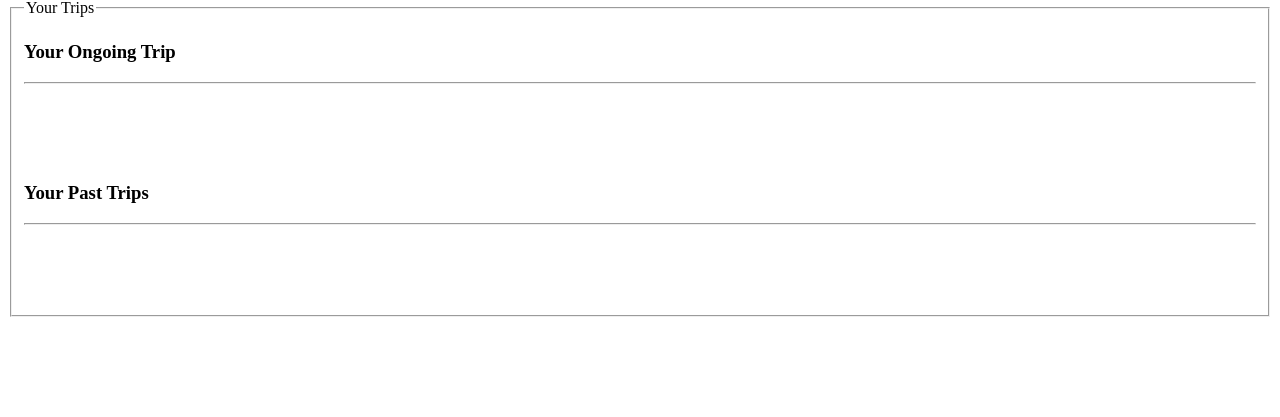
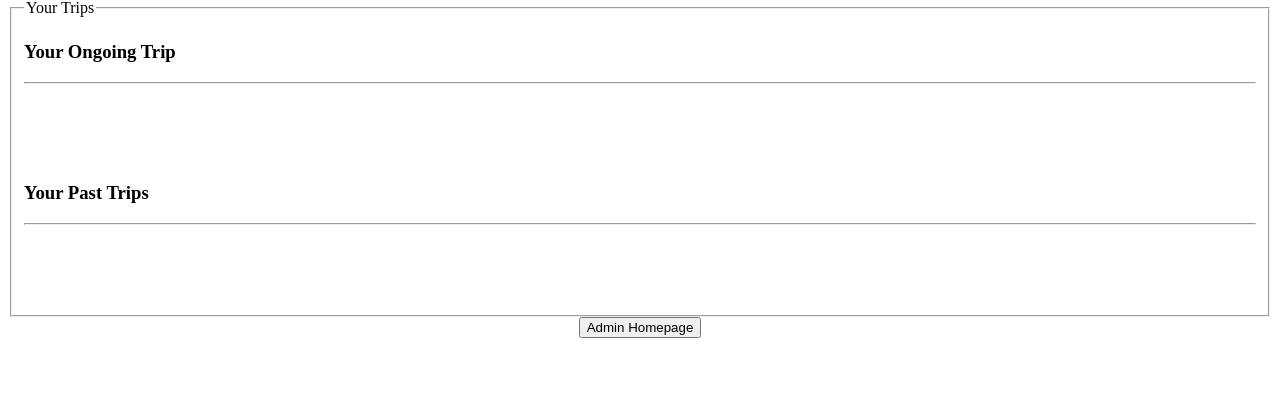
Before and after one commit to shajaratul/TMS, a PHP site: page /userhomepage.php in a window 1280 px wide. Shown: the part 182-599 px from the top of the page. Run offline with PHP 8.4, Linux system fonts and the light colour scheme.

Commit message:
temp connected adminhomepage to userhomepage

```diff
--- a/adminhomepage.php
+++ b/adminhomepage.php
@@ -70,7 +70,7 @@
 	</div>
 
 	<div id="dashboard">
-		<p> Lorem Ipsum </p><p> Lorem Ipsum </p><p> Lorem Ipsum </p><p> Lorem Ipsum </p><p> Lorem Ipsum </p><p> Lorem Ipsum </p><p> Lorem Ipsum </p><p> Lorem Ipsum </p><p> Lorem Ipsum </p><p> Lorem Ipsum </p><p> Lorem Ipsum </p><p> Lorem Ipsum </p><p> Lorem Ipsum </p><p> Lorem Ipsum </p><p> Lorem Ipsum </p><p> Lorem Ipsum </p><p> Lorem Ipsum </p><p> Lorem Ipsum </p><p> Lorem Ipsum </p><p> Lorem Ipsum </p><p> Lorem Ipsum </p><p> Lorem Ipsum </p><p> Lorem Ipsum </p><p> Lorem Ipsum </p><p> Lorem Ipsum </p><p> Lorem Ipsum </p><p> Lorem Ipsum </p><p> Lorem Ipsum </p><p> Lorem Ipsum </p><p> Lorem Ipsum </p><p> Lorem Ipsum </p><p> Lorem Ipsum </p><p> Lorem Ipsum </p><p> Lorem Ipsum </p><p> Lorem Ipsum </p><p> Lorem Ipsum </p><p> Lorem Ipsum </p><p> Lorem Ipsum </p><p> Lorem Ipsum </p><p> Lorem Ipsum </p><p> Lorem Ipsum </p><p> Lorem Ipsum </p><p> Lorem Ipsum </p><p> Lorem Ipsum </p><p> Lorem Ipsum </p><p> Lorem Ipsum </p><p> Lorem Ipsum </p><p> Lorem Ipsum </p><p> Lorem Ipsum </p><p> Lorem Ipsum </p><p> Lorem Ipsum </p><p> Lorem Ipsum </p><p> Lorem Ipsum </p><p> Lorem Ipsum </p>
+		<p> Lorem Ipsum </p><p> Lorem Ipsum </p><p> Lorem Ipsum </p><p> Lorem Ipsum </p><p> Lorem Ipsum </p><p> Lorem Ipsum </p><p> Lorem Ipsum </p><p> Lorem Ipsum </p><p> Lorem Ipsum </p><p> Lorem Ipsum </p><p> Lorem Ipsum </p><p> Lorem Ipsum </p><p> Lorem Ipsum </p><p> Lorem Ipsum </p><p> Lorem Ipsum </p><p> Lorem Ipsum </p><p> Lorem Ipsum </p>
 	</div>
 
 	</div>
--- a/userhomepage.php
+++ b/userhomepage.php
@@ -45,6 +45,12 @@
 			</fieldset>
 		</div>
 
+		<center>
+			<form action="./adminhomepage.php">
+				<input type="submit" value="Admin Homepage"/>
+			</form>
+		</center>
+
 	</div>
 </body>
 </html>
```
